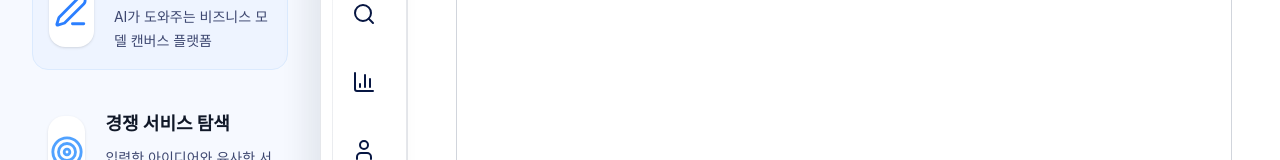
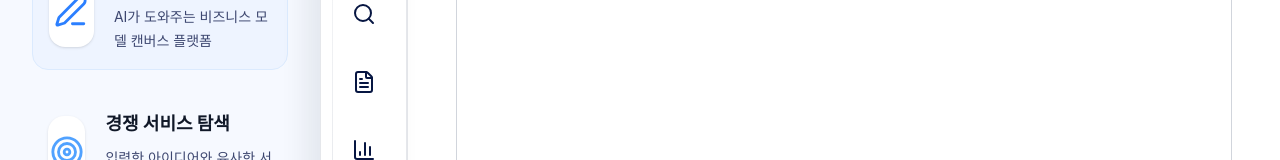
Before and after one commit to All-Around-Handsome/planB, a React (Vite) app: page /idea in a window 1280 px wide. Shown: the part 350-510 px from the top of the page. Built offline with nearby package versions, Linux system fonts and the light colour scheme.

Commit message:
BMC 생성 버튼 추가

```diff
--- a/src/components/ProjectNav.jsx
+++ b/src/components/ProjectNav.jsx
@@ -2,6 +2,7 @@ import {
   Home,
   Lightbulb,
   Search,
+  FileText,
   BarChart3,
   User,
 } from "lucide-react";
@@ -28,8 +29,13 @@ function ProjectNav() {
       path: "/explore",
     },
     {
+      icon: <FileText size={24} />,
+      label: "BMC 생성",
+      path: "/bmc/create",
+    },
+    {
       icon: <BarChart3 size={24} />,
-      label: "분석",
+      label: "BMC 분석",
       path: "/bmc/analyze",
     },
     {
```
